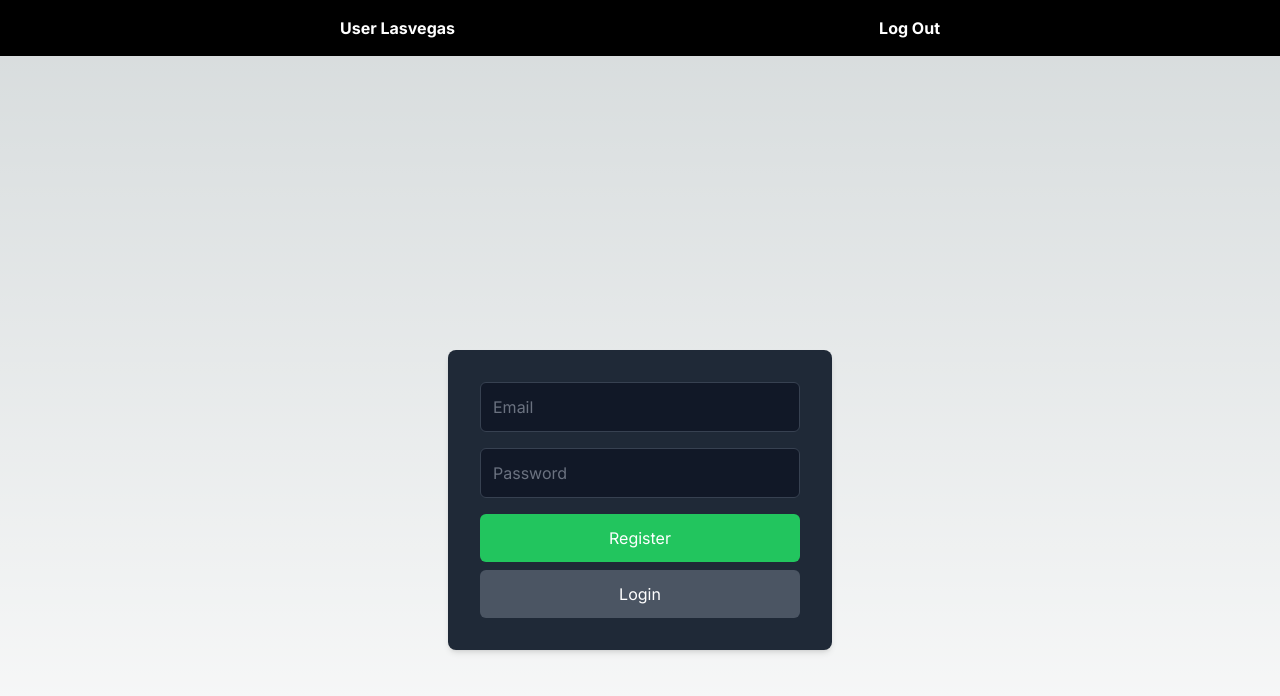
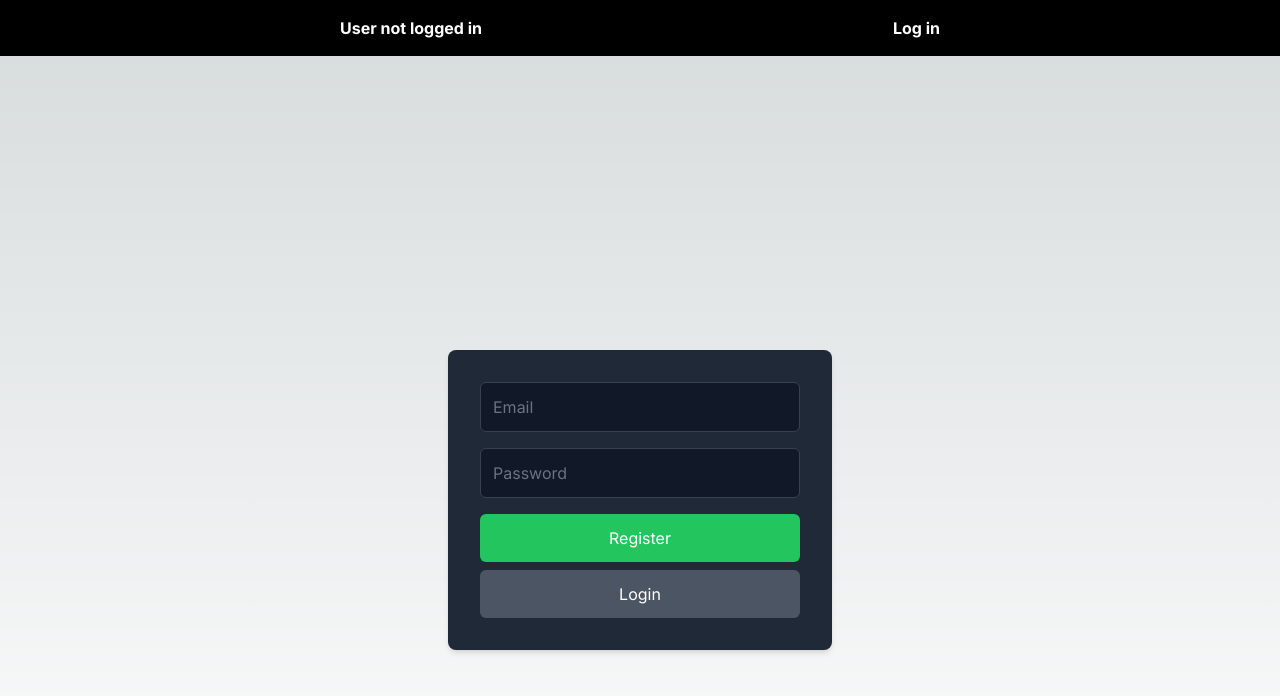
Before and after one commit to ManuelPunz10/split_the_bill, a Next.js app: page /login in a window 1280 px wide. Shown: the top 696 px of the page. Built offline with nearby package versions, Linux system fonts and the light colour scheme; no server answers.

Commit message:
Changed Navbar

```diff
--- a/app/bill/[id]/page.jsx
+++ b/app/bill/[id]/page.jsx
@@ -1,6 +1,7 @@
 "use client";
 import { useEffect, useState } from "react";
 import supabase from "../../supabaseConnection";
+import Navbar from "../../components/Navbar";
 
 export default function ExpensePage({ params }) {
   const [title, setTitle] = useState("");
@@ -9,8 +10,21 @@ export default function ExpensePage({ params }) {
   const [users, setUsers] = useState([]);
   const [payedByUser, setpayedByUser] = useState("");
   const [positiveAmounts, setPositiveAmounts] = useState([]);
+  const [loggedInUser, setLoggedInUser] = useState(null);
 
   useEffect(() => {
+    async function fetchUser() {
+      try {
+        const {
+          data: { user },
+        } = await supabase.auth.getUser();
+        console.log(user);
+        setLoggedInUser(user);
+      } catch (error) {
+        console.error("Error fetching user:", error);
+      }
+    }
+    fetchUser();
     const retrieveExpenseDetails = async () => {
       const { data: expenseData, error: expenseError } = await supabase
         .from("transactions")
@@ -103,8 +117,11 @@ export default function ExpensePage({ params }) {
     });
   }
 
+  if (!loggedInUser) return <div></div>;
+
   return (
     <div className="w-[600px] flex flex-col justify-center items-center">
+      <Navbar key={loggedInUser} />
       <div className="container-table">
         <h1 className="w-[600px]">Smash Turnier</h1>
         <h2 className="w-[600px]">{title}</h2>
--- a/app/bill/new/page.jsx
+++ b/app/bill/new/page.jsx
@@ -2,6 +2,7 @@
 import React, { useState, useEffect } from "react";
 import supabase from "../../supabaseConnection";
 import { useRouter } from "next/navigation";
+import Navbar from "../../components/Navbar";
 
 function Home() {
   const router = useRouter();
@@ -10,8 +11,21 @@ function Home() {
   const [title, setTitle] = useState("");
   const [amount, setAmount] = useState("");
   const [userId, setUserId] = useState("");
+  const [loggedInUser, setLoggedInUser] = useState(null);
 
   useEffect(() => {
+    async function fetchUser() {
+      try {
+        const {
+          data: { user },
+        } = await supabase.auth.getUser();
+        console.log(user);
+        setLoggedInUser(user);
+      } catch (error) {
+        console.error("Error fetching user:", error);
+      }
+    }
+    fetchUser();
     async function fetchUsers() {
       try {
         const { data, error } = await supabase.from("users").select("*");
@@ -114,9 +128,12 @@ function Home() {
     }
   };
 
+  if (!loggedInUser) return <div></div>;
+
   return (
     <>
       <div className="w-[600px] flex flex-col justify-center items-center border rounded-xl p-5">
+        <Navbar key={loggedInUser} />
         <h1 className="ml-10 w-[600px]">Smash Turnier</h1>
         <form className="flex flex-col" onSubmit={handleSubmit}>
           <label htmlFor="title">Titel:</label>
--- a/app/components/Navbar.jsx
+++ b/app/components/Navbar.jsx
@@ -1,14 +1,41 @@
+"use client";
 import React from "react";
+import { useEffect, useState, useMemo, useReducer } from "react";
+import supabase from "../supabaseConnection";
+import { useRouter } from "next/navigation";
 
 export default function Navbar() {
+  const [loggedInUser, setLoggedInUser] = useState(null);
+  const router = useRouter();
+
+  useEffect(() => {
+    async function fetchUser() {
+      try {
+        const {
+          data: { user },
+        } = await supabase.auth.getUser();
+        setLoggedInUser(user);
+      } catch (error) {
+        console.error("Error fetching user:", error);
+      }
+    }
+    fetchUser();
+  }, []);
+
+  const handleLogout = async () => {
+    await supabase.auth.signOut();
+    router.push("/login");
+    setLoggedInUser(null);
+  };
+
   return (
     <nav className="fixed top-0 left-0 flex justify-center text-white font-bold bg-black p-4 w-full">
       <div className="flex justify-between w-[600px]">
-        <a className="specialA" href="/">
-          User Lasvegas
+        <a className="specialA" href="/pages" id="headerTitle">
+          User {loggedInUser ? loggedInUser.email : "not logged in"}
         </a>
-        <a className="specialA" href="/login">
-          Log Out
+        <a className="specialA" href="/login" onClick={handleLogout}>
+          {loggedInUser ? "Log Out" : "Log in"}
         </a>
       </div>
     </nav>
--- a/app/layout.js
+++ b/app/layout.js
@@ -1,6 +1,5 @@
 import { Inter } from "next/font/google";
 import "./globals.css";
-import Navbar from "../app/components/Navbar";
 
 const inter = Inter({ subsets: ["latin"] });
 
@@ -12,10 +11,7 @@ export const metadata = {
 export default function RootLayout({ children }) {
   return (
     <html lang="en">
-      <body className={inter.className}>
-        {children}
-        <Navbar />
-      </body>
+      <body className={inter.className}>{children}</body>
     </html>
   );
 }
--- a/app/login/page.jsx
+++ b/app/login/page.jsx
@@ -3,6 +3,7 @@ import { useRouter } from "next/navigation";
 import { useEffect, useState } from "react";
 import supabase from "../supabaseConnection";
 import Posts from "../pages/page";
+import Navbar from "../components/Navbar";
 
 export default function AuthForm() {
   const [loggedInUser, setLoggedInUser] = useState(null);
@@ -15,7 +16,9 @@ export default function AuthForm() {
   useEffect(() => {
     async function fetchUser() {
       try {
-        const { user } = await supabase.auth.getUser();
+        const {
+          data: { user },
+        } = await supabase.auth.getUser();
         setLoggedInUser(user);
         setIsLoading(false);
       } catch (error) {
@@ -46,7 +49,7 @@ export default function AuthForm() {
 
   const handleSignIn = async () => {
     try {
-      const { user, error } = await supabase.auth.signInWithPassword({
+      const { data, error } = await supabase.auth.signInWithPassword({
         email: inputEmail,
         password: inputPassword,
       });
@@ -54,8 +57,9 @@ export default function AuthForm() {
       if (error) {
         console.error("Error signing in:", error);
       } else {
-        setUser(user);
+        setUser(data.user);
         router.push("/pages");
+        //router.refresh();
 
         setInputEmail("");
         setInputPassword("");
@@ -68,6 +72,8 @@ export default function AuthForm() {
   const handleLogout = async () => {
     await supabase.auth.signOut();
     router.refresh();
+    setInputEmail("");
+    setInputPassword("");
     setLoggedInUser(null);
   };
 
@@ -78,6 +84,7 @@ export default function AuthForm() {
   if (!loggedInUser) {
     return (
       <main className="h-screen flex items-center justify-center">
+        <Navbar key={loggedInUser} />
         <div className="bg-gray-800 p-8 rounded-lg shadow-md w-96">
           <input
             type="email"
@@ -114,7 +121,6 @@ export default function AuthForm() {
 
   return (
     <div>
-      <Posts />
       <button onClick={handleLogout}>Logout</button>
     </div>
   );
--- a/app/pages/page.jsx
+++ b/app/pages/page.jsx
@@ -1,14 +1,30 @@
 "use client";
-import React, { useEffect, useState } from "react";
+import React, { useEffect, useState, useMemo } from "react";
 import supabase from "../supabaseConnection";
 import Link from "next/link";
+import { useRouter } from "next/navigation";
+import Navbar from "../components/Navbar";
 
 export default function Posts() {
   const [usersSupa, setUsersSupa] = useState([]);
   const [transactionsSupa, setTransactionsSupa] = useState([]);
   const [expensesSupa, setExpensesSupa] = useState([]);
+  const [loggedInUser, setLoggedInUser] = useState(null);
 
   useEffect(() => {
+    async function fetchUser() {
+      try {
+        const {
+          data: { user },
+        } = await supabase.auth.getUser();
+        console.log(user);
+        setLoggedInUser(user);
+      } catch (error) {
+        console.error("Error fetching user:", error);
+      }
+    }
+
+    fetchUser();
     async function fetchData() {
       try {
         const { data: usersData, error: usersError } = await supabase
@@ -60,8 +76,11 @@ export default function Posts() {
     });
   });
 
+  if (!loggedInUser) return <div></div>;
+
   return (
     <div className="w-[600px] flex flex-col justify-center items-center">
+      <Navbar key={loggedInUser} />
       <h1 className="w-[600px]">Smash Turnier</h1>
       <h2 className="w-[600px]">Overview</h2>
       <ul className="w-[600px]">
```
